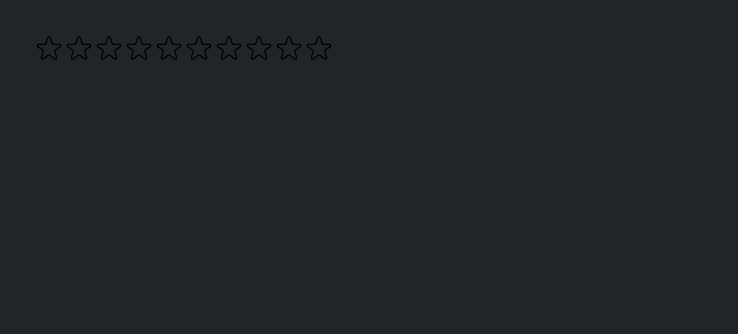
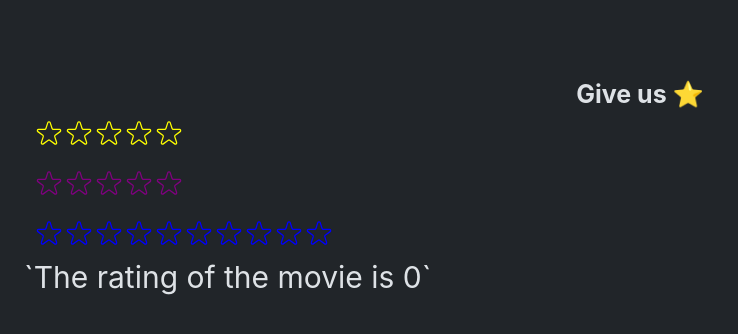
Before and after one commit to Bharat-Dua/Rate-your-favorite-movies, a React (Create React App) app: page / in a window 1280 px wide. Shown: the top 334 px of the page, without its empty margins (0-738 px from the left). Built offline with nearby package versions, Linux system fonts and the light colour scheme.

Commit message:
show the star rating as we hover

```diff
--- a/src/StarRating.js
+++ b/src/StarRating.js
@@ -1,4 +1,5 @@
 import React, { useState } from "react";
+import PropTypes from "prop-types";
 const starContainer = {
   display: "flex",
   flexDirection: "row",
@@ -9,12 +10,15 @@ const starContainer = {
 const starRating = {
   display: "flex",
 };
-const star = {
-  lineHeight: "0",
-  margin: "0",
-  fontSize: "24px",
-};
-const StarRating = ({ maxRating = 5 }) => {
+
+const StarRating = ({
+  maxRating = 5,
+  color = "yellow",
+  size = 30,
+  className = "",
+  messages = [],
+  onSetRating,
+}) => {
   const [rating, setRating] = useState(0);
   const [hover, setHover] = useState(0);
   // const handleRating = (rating) => {
@@ -23,9 +27,17 @@ const StarRating = ({ maxRating = 5 }) => {
   // };
   function handleRate(rating) {
     setRating(rating);
+    onSetRating?.(rating);
   }
+  const star = {
+    lineHeight: "0",
+    margin: "0",
+    fontSize: `${size}px`,
+    color,
+  };
   return (
-    <div style={starContainer}>
+    <>
+      <div style={starContainer} className={className}>
         <div style={starRating}>
           {Array.from({ length: maxRating }, (_, i) => (
             <Star
@@ -35,22 +47,29 @@ const StarRating = ({ maxRating = 5 }) => {
               full={(hover || rating) > i}
               onMouseIn={() => setHover(i + 1)}
               onMouseOut={() => setHover(0)}
+              color={color}
+              size={size}
             />
           ))}
         </div>
-      <p style={star}>{hover || rating || ""}</p>
+        <p style={star}>
+          {messages.length === maxRating
+            ? messages[hover ? hover - 1 : rating - 1]
+            : hover || rating || ""}
+        </p>
       </div>
+    </>
   );
 };
 
+function Star({ onRate, full, onMouseIn, onMouseOut, color, size }) {
   const starStyle = {
-  // color: "yellow",
-  fontSize: "0.9rem",
-  width: "30px",
-  height: "30px",
+    width: `${size}px`,
+    height: `${size}px`,
     cursor: "pointer",
+    color,
+    fontSize: `${size}px`,
   };
-function Star({ onRate, full, onMouseIn, onMouseOut }) {
   return (
     <span
       style={starStyle}
@@ -62,8 +81,8 @@ function Star({ onRate, full, onMouseIn, onMouseOut }) {
         <svg
           xmlns="http://www.w3.org/2000/svg"
           viewBox="0 0 20 20"
-          fill="#000"
-          stroke="#000"
+          fill={color}
+          stroke={color}
         >
           <path d="M9.049 2.927c.3-.921 1.603-.921 1.902 0l1.07 3.292a1 1 0 00.95.69h3.462c.969 0 1.371 1.24.588 1.81l-2.8 2.034a1 1 0 00-.364 1.118l1.07 3.292c.3.921-.755 1.688-1.54 1.118l-2.8-2.034a1 1 0 00-1.175 0l-2.8 2.034c-.784.57-1.838-.197-1.539-1.118l1.07-3.292a1 1 0 00-.364-1.118L2.98 8.72c-.783-.57-.38-1.81.588-1.81h3.461a1 1 0 00.951-.69l1.07-3.292z" />
         </svg>
@@ -72,7 +91,7 @@ function Star({ onRate, full, onMouseIn, onMouseOut }) {
           xmlns="http://www.w3.org/2000/svg"
           fill="none"
           viewBox="0 0 24 24"
-          stroke="#000"
+          stroke={color}
         >
           <path
             strokeLinecap="round"
@@ -87,11 +106,18 @@ function Star({ onRate, full, onMouseIn, onMouseOut }) {
 }
 export default StarRating;
 
+StarRating.propTypes = {
+  maxRating: PropTypes.number,
+  color: PropTypes.string,
+  size: PropTypes.number,
+  messages: PropTypes.array,
+  className: PropTypes.string,
+  onSetRating: PropTypes.func,
+};
 /*
 FULL STAR
 
 EMPTY STAR
 
 
-
 */
--- a/src/index.css
+++ b/src/index.css
@@ -362,6 +362,11 @@ body {
   justify-content: center;
 }
 
+.center {
+  text-align: center;
+  font-size: 25px;
+  padding-top: 55px;
+}
 /*
   SPACING SYSTEM (px)
   2 / 4 / 8 / 12 / 16 / 24 / 32 / 40 / 48 / 64 / 80 / 96 / 128
--- a/src/index.js
+++ b/src/index.js
@@ -1,14 +1,33 @@
-import React from "react";
+import React, { useState } from "react";
 import ReactDOM from "react-dom/client";
 import "./index.css";
 import App from "./App";
 import StarRating from "./StarRating";
+
+function Test() {
+  const [movieRating, setMovieRating] = useState(0);
+  return (
+    <div>
+      <StarRating maxRating={10} onSetRating={setMovieRating} color="blue" />
+      <p style={{ fontSize: "30px" }}>
+        `The rating of the movie is {movieRating}`{" "}
+      </p>
+    </div>
+  );
+}
+
 const root = ReactDOM.createRoot(document.getElementById("root"));
 root.render(
   <React.StrictMode>
     {/* <App /> */}
     {/* <StarRating maxRating={1} /> */}
-    <StarRating maxRating={10} />
-    {/* <StarRating /> */}
+    <h1 className="center">Give us ⭐</h1>
+
+    <StarRating
+      maxRating={5}
+      messages={["Terrible", "Bad", "Okay", "Good", "Amazing"]}
+    />
+    <StarRating color="purple" size={30} />
+    <Test />
   </React.StrictMode>
 );
```
Lines whose indentation alone changed are shown as unchanged.
